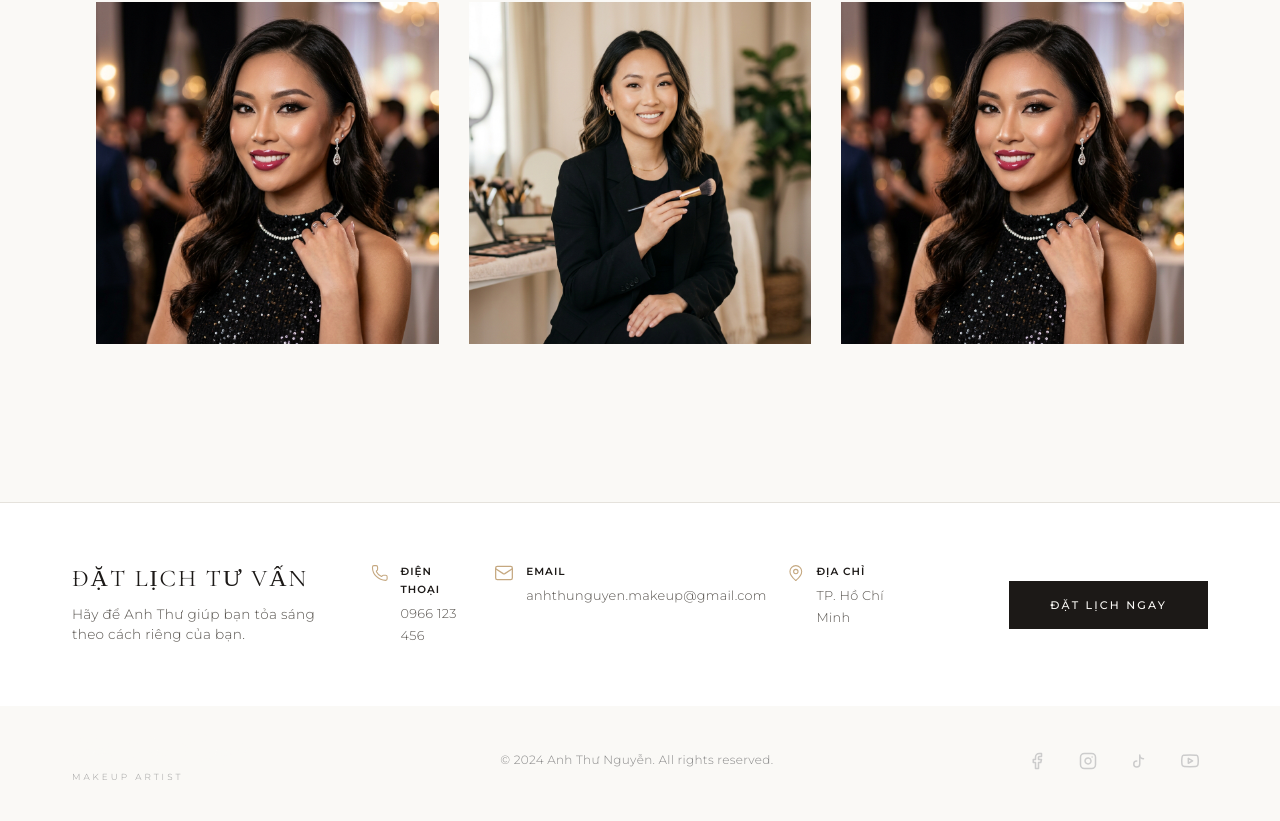
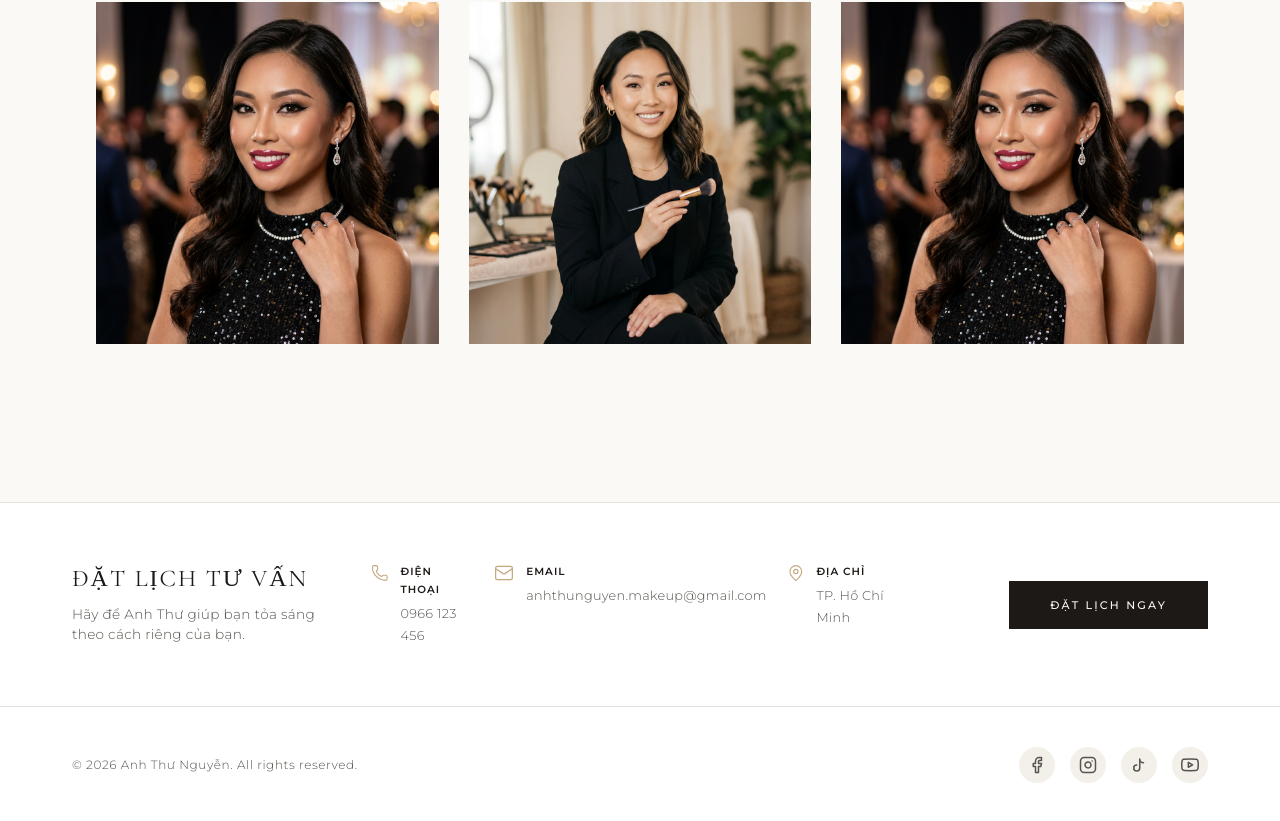
Before and after one commit to hdemolish/webmakeup, a React (Vite) app: page / in a window 1280 px wide. Shown: the part 5954-6775 px from the top of the page. Built offline with nearby package versions, Linux system fonts and the light colour scheme.

Commit message:
Simplify footer: remove redundant brand text, reduce padding, use semantic colors

```diff
--- a/src/components/Footer.css
+++ b/src/components/Footer.css
@@ -1,7 +1,7 @@
 .footer {
-  background-color: var(--dark);
-  color: #fff;
-  padding: 30px 0;
+  background-color: var(--bg-surface);
+  border-top: 1px solid var(--border);
+  padding: 40px 0;
 }
 
 .footer-container {
@@ -12,29 +12,11 @@
   gap: 20px;
 }
 
-.footer-brand {
-  display: flex;
-  flex-direction: column;
-}
-
-.footer-script {
-  font-family: var(--font-script);
-  font-size: 1.8rem;
-  color: var(--bg-primary);
-  line-height: 1;
-}
-
-.footer-subtitle {
+.footer-copyright {
   font-family: var(--font-body);
-  font-size: 0.55rem;
-  color: #999;
-  letter-spacing: 3px;
-  margin-top: 5px;
-}
-
-.footer-copyright {
   font-size: 0.75rem;
-  color: #888;
+  color: var(--text-secondary);
+  letter-spacing: 0.05em;
 }
 
 .footer-socials {
@@ -49,24 +31,21 @@
   width: 36px;
   height: 36px;
   border-radius: 50%;
-  background-color: rgba(255, 255, 255, 0.05);
-  color: #ccc;
+  background-color: var(--bg-alt);
+  color: var(--text-secondary);
   transition: all 0.3s ease;
 }
 
 .footer-socials a:hover {
-  background-color: var(--accent);
-  color: #fff;
+  background-color: var(--text-primary);
+  color: var(--bg-surface);
   transform: translateY(-2px);
 }
 
 @media (max-width: 768px) {
   .footer-container {
-    flex-direction: column;
+    flex-direction: column-reverse;
     text-align: center;
-  }
-
-  .footer-brand {
-    align-items: center;
+    gap: 30px;
   }
 }
--- a/src/components/Footer.tsx
+++ b/src/components/Footer.tsx
@@ -6,13 +6,8 @@ const Footer: React.FC = () => {
     <footer className="footer">
       <div className="container footer-container">
 
-        <div className="footer-brand reveal-up">
-          <div className="footer-script">Anh Thư Nguyễn</div>
-          <div className="footer-subtitle">MAKEUP ARTIST</div>
-        </div>
-
-        <div className="footer-copyright reveal-up delay-1">
-          © 2024 Anh Thư Nguyễn. All rights reserved.
+        <div className="footer-copyright reveal-up">
+          © {new Date().getFullYear()} Anh Thư Nguyễn. All rights reserved.
         </div>
 
         <div className="footer-socials reveal-up delay-2">
```
